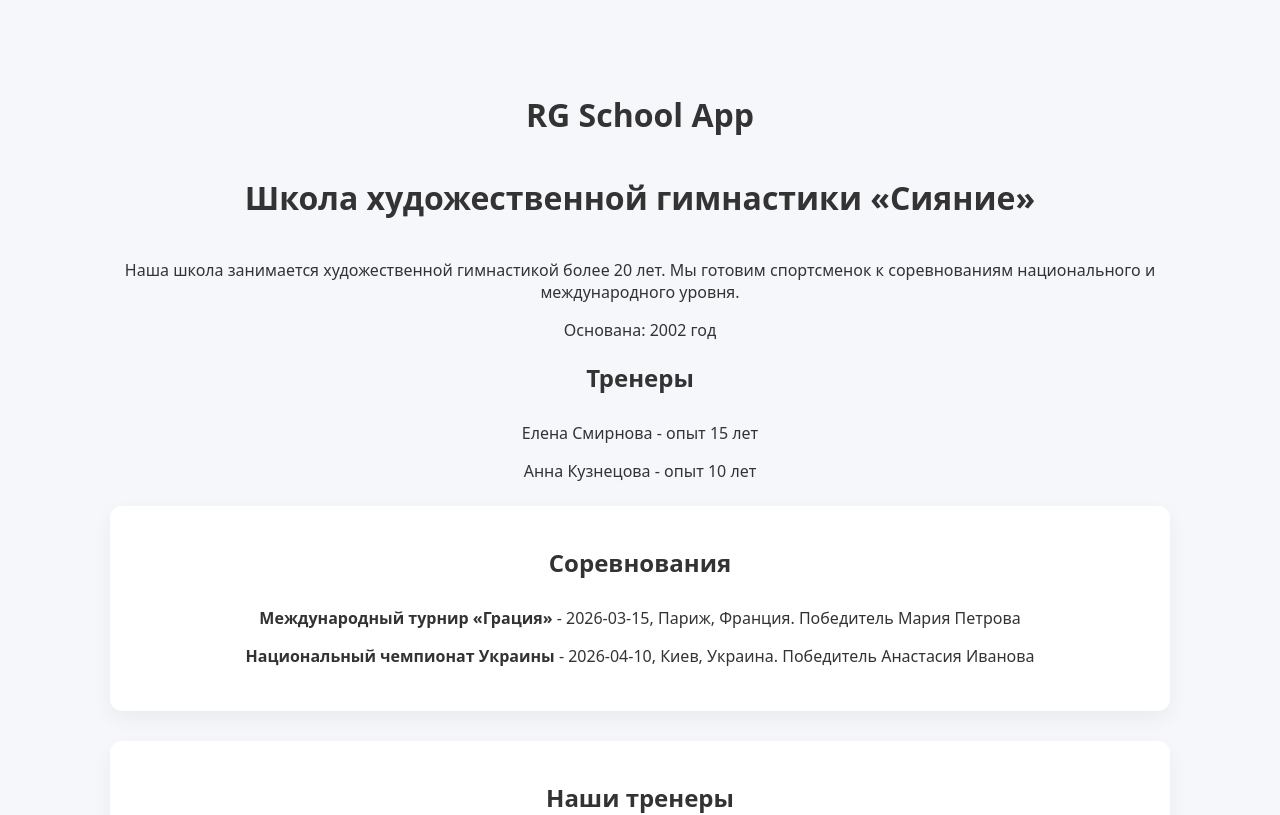
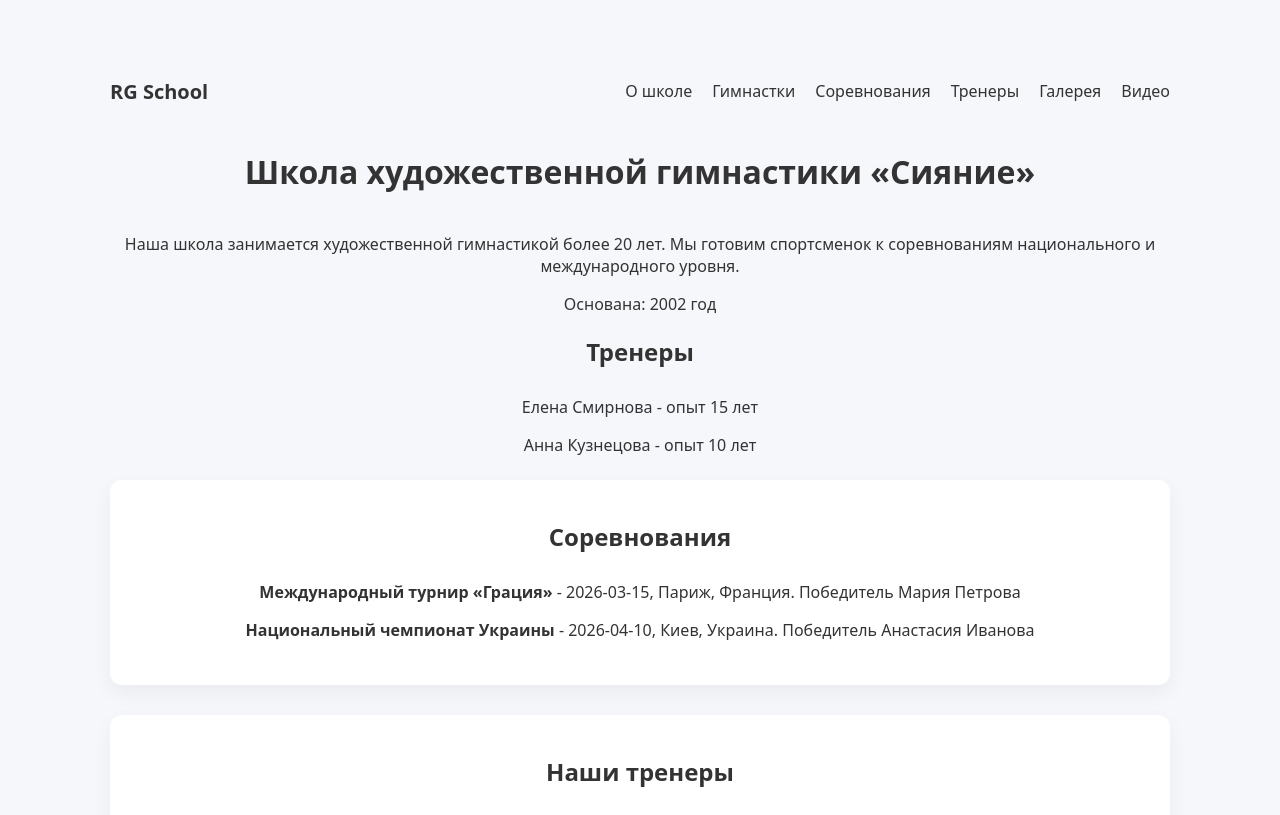
Before and after one commit to KonnyDaugh/ritmic-gimnastic, a React (Vite) app: page / in a window 1280 px wide. Shown: the top 815 px of the page. Built offline with nearby package versions, Linux system fonts and the light colour scheme.

Commit message:
Add navigation component

```diff
--- a/src/app/RGSchoolApp.jsx
+++ b/src/app/RGSchoolApp.jsx
@@ -4,13 +4,14 @@ import CompetitionsList from '../components/CompetitionsList';
 import CoachesList from '../components/CoachesList';
 import Gallery from '../components/Gallery';
 import GymnastList from '../components/GymnastList';
-import VideoGallery from '../components/VideoGallery'
+import VideoGallery from '../components/VideoGallery';
+import Navigation from '../components/Navigation';
 
 function RGSchoolApp() {
 
   return (
     <div className='app-container' >
-        <h1>RG School App</h1>
+        <Navigation />
         <SchoolAbout />
         <CompetitionsList />
         <CoachesList />
--- /dev/null
+++ b/src/components/Navigation.css
@@ -0,0 +1,28 @@
+.navigation {
+  display: flex;
+  justify-content: space-between;
+  align-items: center;
+  margin-bottom: 40px;
+}
+
+.logo {
+  font-weight: 700;
+  font-size: 20px;
+}
+
+.nav-links {
+  display: flex;
+  gap: 20px;
+  list-style: none;
+  padding: 0;
+  margin: 0;
+}
+
+.nav-links li {
+  cursor: pointer;
+  font-weight: 500;
+}
+
+.nav-links li:hover {
+  text-decoration: underline;
+}
--- /dev/null
+++ b/src/components/Navigation.jsx
@@ -0,0 +1,20 @@
+import React from 'react';
+import './Navigation.css';
+
+function Navigation() {
+  return (
+    <nav className="navigation">
+      <span className="logo">RG School</span>
+      <ul className="nav-links">
+        <li>О школе</li>
+        <li>Гимнастки</li>
+        <li>Соревнования</li>
+        <li>Тренеры</li>
+        <li>Галерея</li>
+        <li>Видео</li>
+      </ul>
+    </nav>
+  );
+}
+
+export default Navigation;
```
